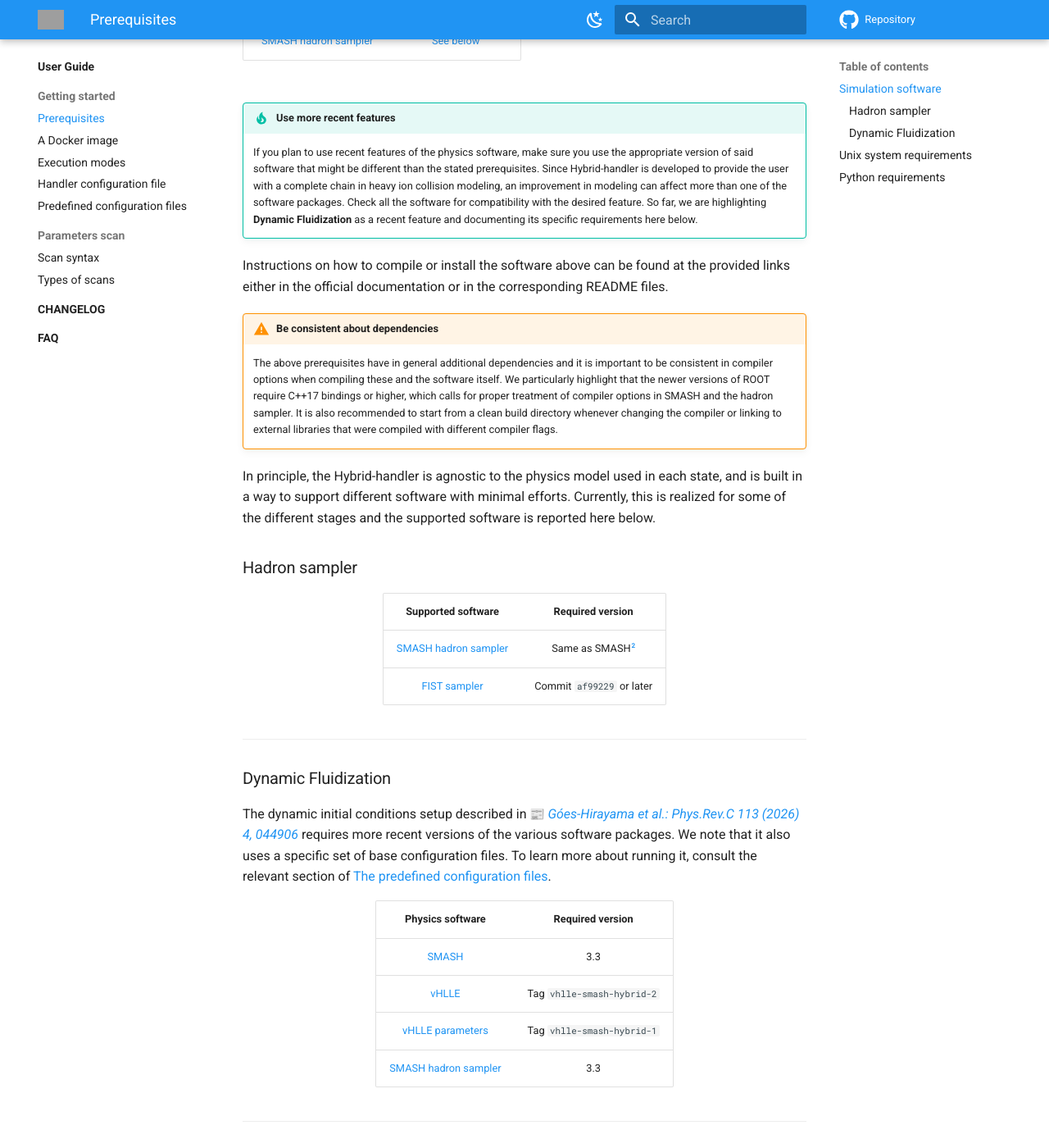
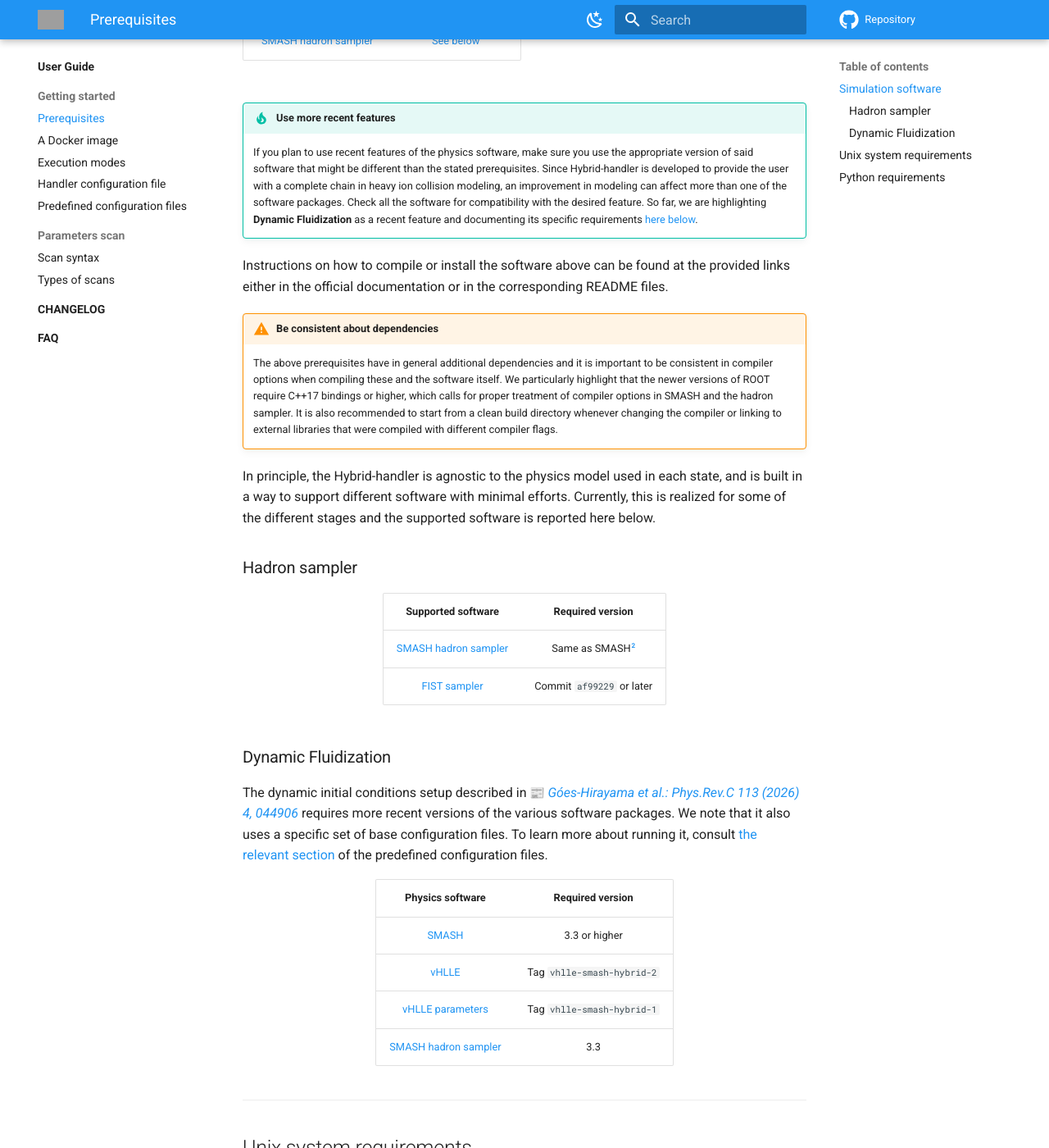
Before and after one commit to smash-transport/smash-vhlle-hybrid, an MkDocs documentation site: the page built from docs/user/prerequisites.md, in a window 1280 px wide and 1400 px high, scrolled down 741 px. Shown: the whole window at 82% size. Built offline with MkDocs 1.6.1 and Material for MkDocs 9.7.7, drawn with Linux system fonts in a browser that asks for light colours; emoji names are drawn with the system emoji font; comment, search, counter and statistics services are not loaded; the version menu is left out; grey boxes are pictures that could not be loaded.

Commit message:
Fix style

```diff
--- a/docs/user/prerequisites.md
+++ b/docs/user/prerequisites.md
@@ -38,7 +38,7 @@
     If you plan to use recent features of the physics software, make sure you use the appropriate version of said software that might be different than the stated prerequisites.
     Since Hybrid-handler is developed to provide the user with a complete chain in heavy ion collision modeling, an improvement in modeling can affect more than one of the software packages.
     Check all the software for compatibility with the desired feature.
-    So far, we are highlighting **Dynamic Fluidization** as a recent feature and documenting its specific requirements here below.
+    So far, we are highlighting **Dynamic Fluidization** as a recent feature and documenting its specific requirements [here below](#dynamic-fluidization).
 
 Instructions on how to compile or install the software above can be found at the provided links either in the official documentation or in the corresponding README files.
 
@@ -60,19 +60,18 @@ Currently, this is realized for some of the different stages and the supported s
 | [FIST sampler](https://github.com/vlvovch/fist-sampler) | Commit `af99229` or later |
 
 </div>
----
 
 ### Dynamic Fluidization
 
 The dynamic initial conditions setup described in [:newspaper: *Góes-Hirayama et al.: Phys.Rev.C 113 (2026) 4, 044906*](https://journals.aps.org/prc/abstract/10.1103/w87d-ps6f) requires more recent versions of the various software packages.
 We note that it also uses a specific set of base configuration files.
-To learn more about running it, consult the relevant section of [The predefined configuration files](predefined_configs.md).
+To learn more about running it, consult [the relevant section](predefined_configs.md#dynamic-fluidization-setup) of the predefined configuration files.
 
 <div class="center-table" markdown>
 
 | Physics software | Required version |
 | :----------------: | :--------------: |
-| [SMASH](https://github.com/smash-transport/smash) | 3.3 |
+| [SMASH](https://github.com/smash-transport/smash) | 3.3 or higher |
 | [vHLLE](https://github.com/yukarpenko/vhlle) | Tag `vhlle-smash-hybrid-2` |
 | [vHLLE parameters](https://github.com/yukarpenko/vhlle_params) | Tag `vhlle-smash-hybrid-1` |
 | [SMASH hadron sampler](https://github.com/smash-transport/smash-hadron-sampler) | 3.3 |
```
